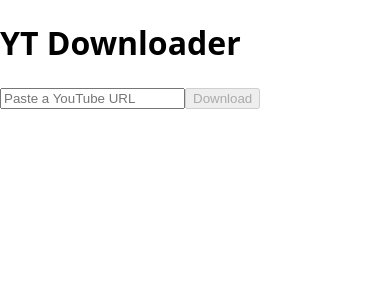
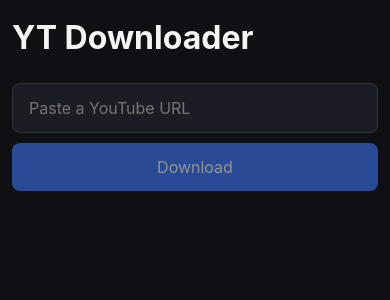
Before and after one commit to zients/yt-downloader, a React (Vite) app in the folder frontend/: page / in a window 390 px wide. Shown: the top 300 px of the page. Built offline with nearby package versions, Linux system fonts and the light colour scheme.

Commit message:
feat: add responsive frontend styling

```diff
--- a/frontend/src/index.css
+++ b/frontend/src/index.css
@@ -1,9 +1,240 @@
+*,
+*::before,
+*::after {
+  box-sizing: border-box;
+}
+
+html,
+body,
+#root {
+  min-height: 100%;
+}
+
 body {
   margin: 0;
+  background: #101014;
+  color: #f4f4f5;
   font-family:
-    system-ui,
-    -apple-system,
-    BlinkMacSystemFont,
-    "Segoe UI",
+    Inter, ui-sans-serif, system-ui, -apple-system, BlinkMacSystemFont, "Segoe UI",
     sans-serif;
 }
+
+button,
+input {
+  font: inherit;
+}
+
+.app-shell {
+  min-height: 100vh;
+  padding: 32px 16px;
+}
+
+.app-main {
+  width: min(760px, 100%);
+  margin: 0 auto;
+  min-width: 0;
+}
+
+.app-header {
+  margin-bottom: 28px;
+}
+
+.app-header h1 {
+  margin: 0;
+  font-size: 2rem;
+  line-height: 1.1;
+}
+
+.url-input {
+  display: grid;
+  grid-template-columns: 1fr auto;
+  gap: 10px;
+  margin-bottom: 18px;
+}
+
+.url-input input {
+  min-width: 0;
+  padding: 14px 16px;
+  color: #f4f4f5;
+  background: #1c1c24;
+  border: 1px solid #32323d;
+  border-radius: 8px;
+  outline: none;
+}
+
+.url-input input:focus {
+  border-color: #7c8cff;
+  box-shadow: 0 0 0 3px rgba(124, 140, 255, 0.18);
+}
+
+.url-input input:disabled {
+  cursor: not-allowed;
+  opacity: 0.65;
+}
+
+.url-input button,
+.error-banner button {
+  padding: 0 18px;
+  min-height: 48px;
+  color: #ffffff;
+  background: #3f7cff;
+  border: 0;
+  border-radius: 8px;
+  cursor: pointer;
+}
+
+.url-input button:disabled,
+.format-button:disabled {
+  cursor: not-allowed;
+  opacity: 0.55;
+}
+
+.panel,
+.error-banner {
+  margin-top: 16px;
+  padding: 18px;
+  background: #191920;
+  border: 1px solid #2f2f39;
+  border-radius: 8px;
+  min-width: 0;
+  overflow-wrap: anywhere;
+}
+
+.error-banner {
+  display: flex;
+  gap: 12px;
+  align-items: center;
+  justify-content: space-between;
+  color: #ffb4aa;
+  border-color: rgba(255, 111, 97, 0.35);
+}
+
+.error-banner span {
+  min-width: 0;
+}
+
+.thumbnail {
+  display: block;
+  width: 100%;
+  max-height: 360px;
+  object-fit: cover;
+  margin-bottom: 14px;
+  border-radius: 8px;
+}
+
+.progress-copy h2,
+.ready-panel h2 {
+  margin: 0 0 8px;
+  font-size: 1.2rem;
+  overflow-wrap: anywhere;
+}
+
+.progress-copy p,
+.conversion p {
+  margin: 0 0 12px;
+  color: #b8b8c3;
+  overflow-wrap: anywhere;
+}
+
+.progress-bar {
+  width: 100%;
+  height: 9px;
+  overflow: hidden;
+  background: #2b2b35;
+  border-radius: 999px;
+}
+
+.progress-fill {
+  height: 100%;
+  background: linear-gradient(90deg, #3f7cff, #2dd4bf);
+  border-radius: inherit;
+  transition: width 180ms ease;
+}
+
+.format-selector {
+  display: grid;
+  gap: 18px;
+}
+
+.format-group h3 {
+  margin: 18px 0 10px;
+  font-size: 0.9rem;
+  color: #b8b8c3;
+  text-transform: uppercase;
+}
+
+.format-grid {
+  display: grid;
+  grid-template-columns: repeat(auto-fit, minmax(110px, 1fr));
+  gap: 10px;
+}
+
+.format-button {
+  display: grid;
+  gap: 4px;
+  min-height: 72px;
+  padding: 12px;
+  color: #f4f4f5;
+  background: #22222b;
+  border: 1px solid #373745;
+  border-radius: 8px;
+  cursor: pointer;
+}
+
+.format-button.video:hover:not(:disabled) {
+  border-color: #2dd4bf;
+}
+
+.format-button.audio:hover:not(:disabled) {
+  border-color: #f59e0b;
+}
+
+.format-button span {
+  font-weight: 700;
+}
+
+.format-button small {
+  color: #b8b8c3;
+}
+
+.conversion.ready {
+  display: flex;
+  gap: 14px;
+  align-items: center;
+  justify-content: space-between;
+}
+
+.download-link {
+  display: inline-flex;
+  align-items: center;
+  justify-content: center;
+  min-height: 44px;
+  padding: 0 16px;
+  color: #06130f;
+  font-weight: 700;
+  text-decoration: none;
+  background: #2dd4bf;
+  border-radius: 8px;
+  overflow-wrap: anywhere;
+  text-align: center;
+}
+
+.conversion.failed {
+  color: #ffb4aa;
+}
+
+@media (max-width: 560px) {
+  .app-shell {
+    padding: 20px 12px;
+  }
+
+  .url-input {
+    grid-template-columns: 1fr;
+  }
+
+  .conversion.ready,
+  .error-banner {
+    align-items: stretch;
+    flex-direction: column;
+  }
+}
```
